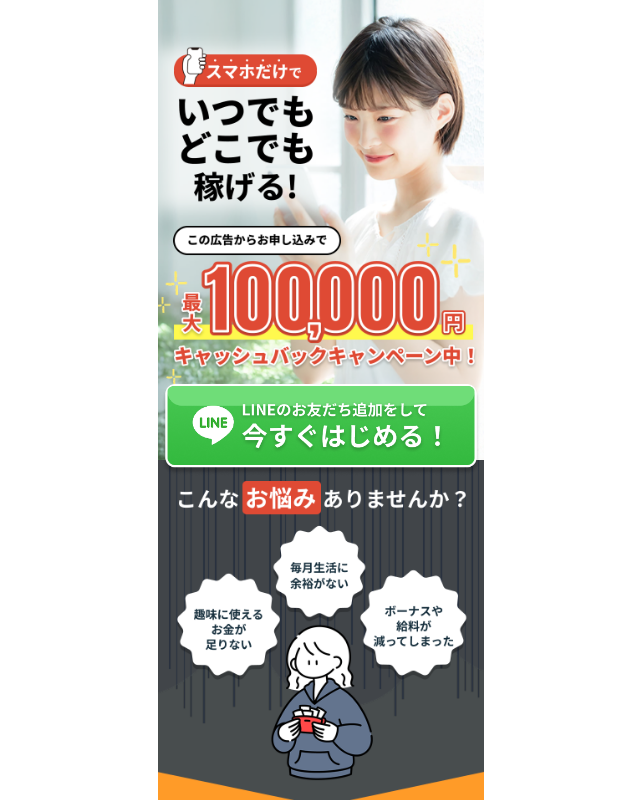
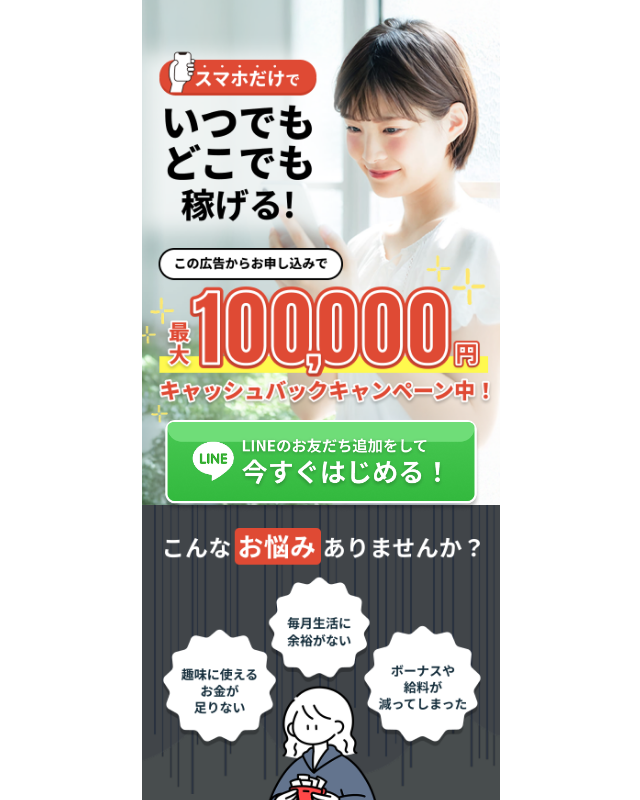
Before and after one commit to 0xsugarchan/Work, a React (Vite) app: page / in a window 1280 px wide. Shown: the top 800 px of the page, without its empty margins (319-959 px from the left). Built offline with nearby package versions, Linux system fonts and the light colour scheme.

Commit message:
Adjust Space

```diff
--- a/src/App.css
+++ b/src/App.css
@@ -1,11 +1,7 @@
 #root {
+  max-width: 390px;
   width: 100%;
-  max-width: 390px;
-  margin-left: auto;
-  margin-right: auto;
-  padding-left: 1rem;
-  padding-right: 1rem;
-  box-sizing: border-box;
+  margin: 0 auto;
   text-align: center;
 }
 
--- a/src/index.css
+++ b/src/index.css
@@ -1,48 +1,4 @@
 @import "tailwindcss";
-
-:root {
-  font-family: system-ui, Avenir, Helvetica, Arial, sans-serif;
-  line-height: 1.5;
-  font-weight: 400;
-
-  color-scheme: light dark;
-  color: rgba(255, 255, 255, 0.87);
-  background-color: #242424;
-
-  font-synthesis: none;
-  text-rendering: optimizeLegibility;
-  -webkit-font-smoothing: antialiased;
-  -moz-osx-font-smoothing: grayscale;
-}
-
-button {
-  border-radius: 8px;
-  border: 1px solid transparent;
-  padding: 0.6em 1.2em;
-  font-size: 1em;
-  font-weight: 500;
-  font-family: inherit;
-  background-color: #1a1a1a;
-  cursor: pointer;
-  transition: border-color 0.25s;
-}
-button:hover {
-  border-color: #646cff;
-}
-button:focus,
-button:focus-visible {
-  outline: 4px auto -webkit-focus-ring-color;
-}
-
-@media (prefers-color-scheme: light) {
-  :root {
-    color: #213547;
-    background-color: #ffffff;
-  }
-  button {
-    background-color: #f9f9f9;
-  }
-}
 
 a {
   color: inherit;
--- a/src/screens/LandingPage.tsx
+++ b/src/screens/LandingPage.tsx
@@ -28,7 +28,7 @@ function LandingPage() {
             className={`${
               isFixed ? "fixed bottom-[20%]" : "absolute top-[78%] md:top-[80%]"
             } left-1/2 -translate-x-1/2 z-50
-              w-[280px] h-[60px] md:w-[320px] md:h-[64px]
+              w-[282px] h-[73px] md:w-[320px] md:h-[64px]
               transition-all duration-500 ease-in-out
               ${
                 isFixed
```
